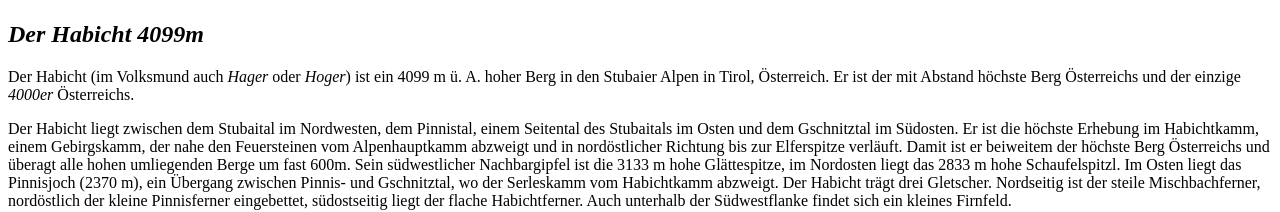
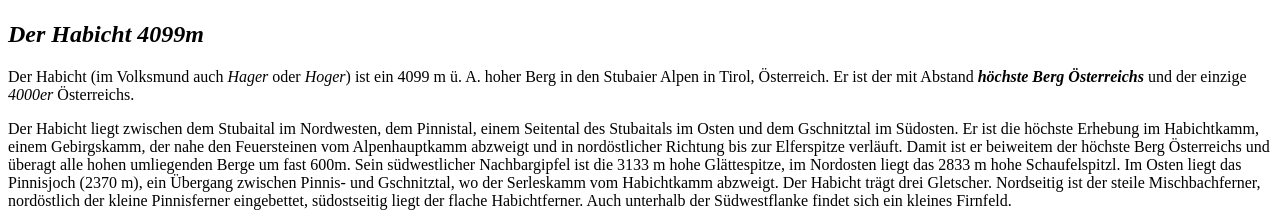
Before and after one commit to fritzcrone/top, a plain HTML site: page index.html in a window 1280 px wide. Shown: the part 540-752 px from the top of the page. Drawn offline with nearby package versions, Linux system fonts and the light colour scheme.

Commit message:
emstrong

```diff
--- a/index.html
+++ b/index.html
@@ -15,7 +15,7 @@
  <main>
      <h1>Mein Lieblingsort</h1>
      <h2><em>Der Habicht 4099m</em></h2>
-        <p>Der Habicht (im Volksmund auch <em>Hager</em> oder <em>Hoger</em>) ist ein 4099 m ü. A. hoher Berg in den Stubaier Alpen in Tirol, Österreich. Er ist der mit Abstand höchste Berg Österreichs und der einzige <em>4000er</em> Österreichs.</p>
+        <p>Der Habicht (im Volksmund auch <em>Hager</em> oder <em>Hoger</em>) ist ein 4099 m ü. A. hoher Berg in den Stubaier Alpen in Tirol, Österreich. Er ist der mit Abstand <em><strong>höchste Berg Österreichs</strong></em> und der einzige <em>4000er</em> Österreichs.</p>
 
         <p>Der Habicht liegt zwischen dem Stubaital im Nordwesten, dem Pinnistal, einem Seitental des Stubaitals im Osten und dem Gschnitztal im Südosten. Er ist die höchste Erhebung im Habichtkamm, einem Gebirgskamm, der nahe den Feuersteinen vom Alpenhauptkamm abzweigt und in nordöstlicher Richtung bis zur Elferspitze verläuft. Damit ist er beiweitem der höchste Berg Österreichs und überagt alle hohen umliegenden Berge um fast 600m. Sein südwestlicher Nachbargipfel ist die 3133 m hohe Glättespitze, im Nordosten liegt das 2833 m hohe Schaufelspitzl. Im Osten liegt das Pinnisjoch (2370 m), ein Übergang zwischen Pinnis- und Gschnitztal, wo der Serleskamm vom Habichtkamm abzweigt. Der Habicht trägt drei Gletscher. Nordseitig ist der steile Mischbachferner, nordöstlich der kleine Pinnisferner eingebettet, südostseitig liegt der flache Habichtferner. Auch unterhalb der Südwestflanke findet sich ein kleines Firnfeld.</p>
         <p><a href="https://de.wikipedia.org/wiki/Habicht_(Berg)">Quelle: Wikipedia</a></p>
```
